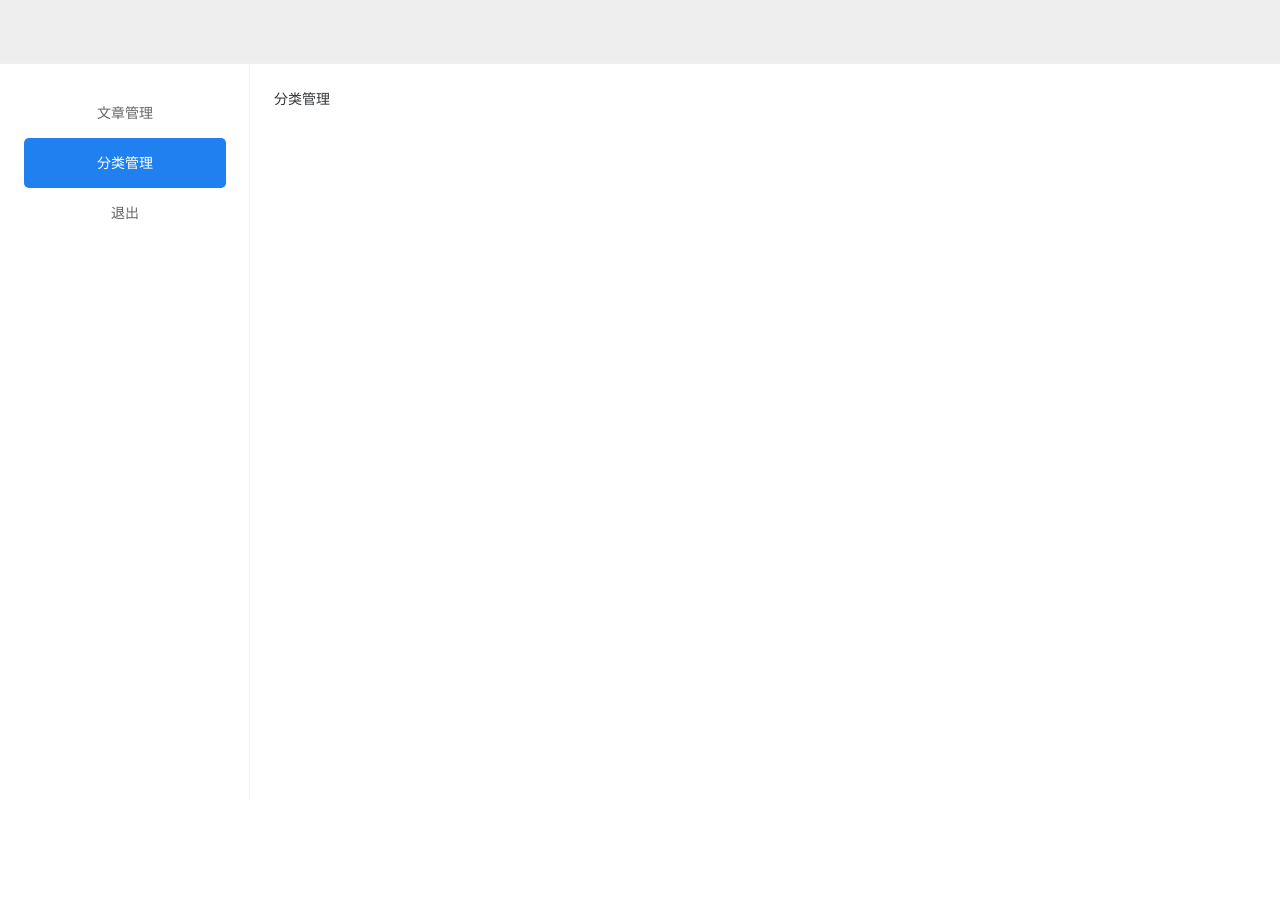
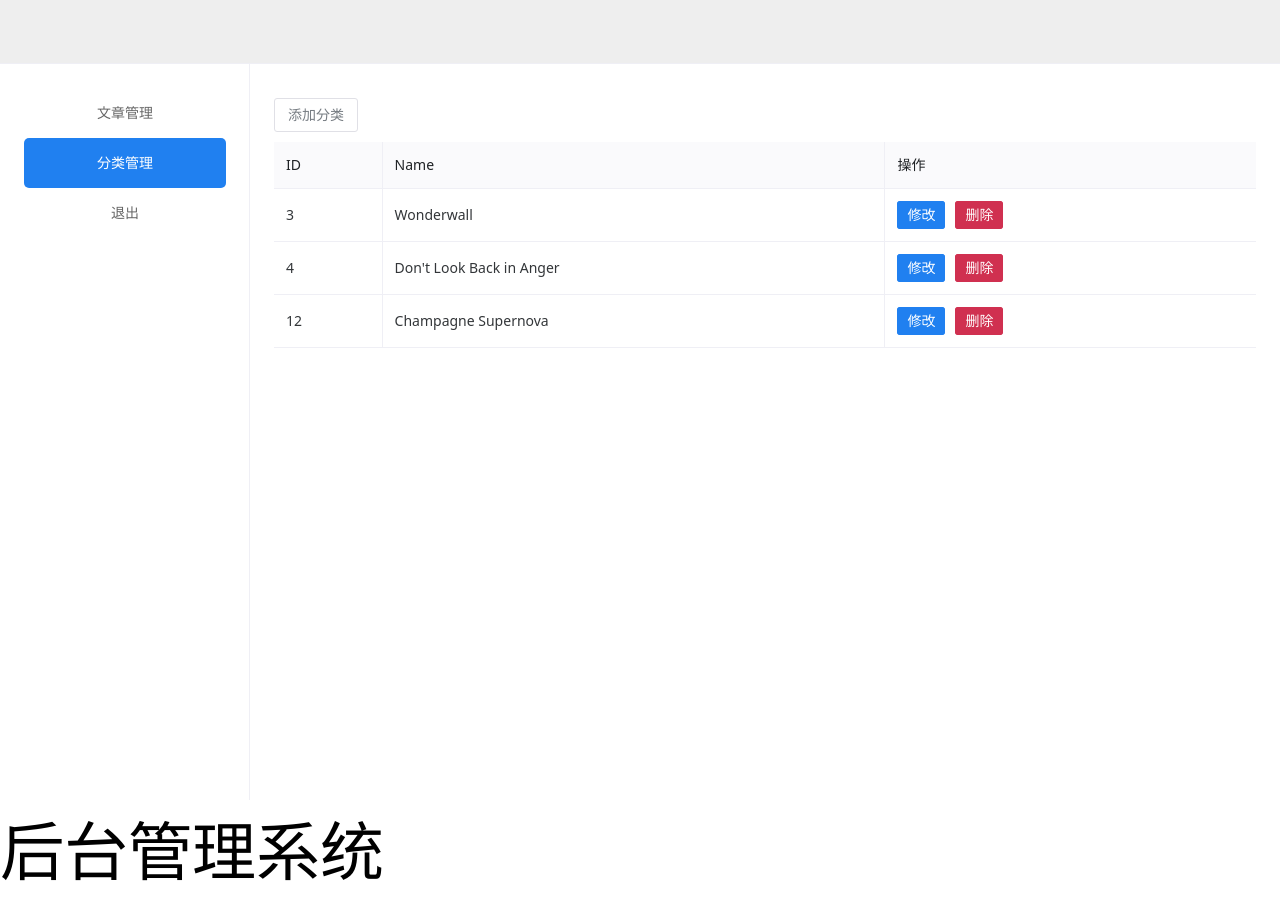
Before and after one commit to bcygsws/blog-pro, a Vue app in the folder client/: page /dashboard/manage_cat in a window 1280 px wide. Before the commit the page ends 800 px from the top, so only its background shows below. Built offline with nearby package versions, Linux system fonts and the light colour scheme.

Commit message:
:memo: 分类管理前端布局完成

```diff
--- a/client/src/components/category/CategoryView.vue
+++ b/client/src/components/category/CategoryView.vue
@@ -1,10 +1,12 @@
 <!--
-*@name: Login
+*@name: CategoryView
 *@author: Bao Chengyi
 *@date: 2024/7/24 21:45
 -->
 <template>
-  分类
+  <div>
+    我是列表组件
+  </div>
 </template>
 <script lang="ts">
 
--- a/client/src/components/manage/ManageCat.vue
+++ b/client/src/components/manage/ManageCat.vue
@@ -1,15 +1,187 @@
 <!--
-*@name: ManageCat
+*@name: Login
 *@author: Bao Chengyi
-*@date: 2024/7/25 22:16
+*@date: 2024/7/24 21:45
 -->
 <template>
-  分类管理
+  <div class="cat-container">
+    <!--添加分类 按钮，弹出模态框-->
+    <div class="head">
+      <n-button type="tertiary" size="medium" @click="addCat">添加分类</n-button>
+    </div>
+    <n-data-table
+        :columns="columns"
+        :single-line="false"
+        :data="data"
+        :pagination="false"
+        :bordered="false"
+    />
+    <!--修改按钮，点击后，使用Dialog预设的模态框-->
+    <n-modal v-model:show="showModal" preset="dialog" title="Dialog">
+      <template #header>
+        <div>{{ status === 1 ? '修改分类' : '添加分类' }}</div>
+      </template>
+      <div class="content">
+        <n-input v-model:value="catValue" placeholder="请输入一个分类"/>
+      </div>
+      <template #action>
+        <div>
+          <n-button type="success" size="small" @click="submitChange">{{ status === 1 ? '修改' : '添加' }}</n-button>
+        </div>
+      </template>
+    </n-modal>
+  </div>
 </template>
 <script lang="ts">
+import {defineComponent, h, ref} from 'vue';
+import {NButton} from 'naive-ui'
+import type {DataTableColumns} from 'naive-ui';
+import UseDiscreteAPI from "@/utils/useDiscreteAPI.ts";
+// 引入独立API
+const {message, dialog} = UseDiscreteAPI();
 
+interface ICategory {
+  id: number
+  name: string
+}
+
+// 为play方法增加一个参数，以区分点击的是【修改】按钮还是【删除】按钮
+function createColumns({play}: {
+  play: (row: ICategory, title: string) => void
+}): DataTableColumns<ICategory> {
+  return [
+    {
+      title: 'ID',
+      key: 'id'
+    },
+    {
+      title: 'Name',
+      key: 'name'
+    },
+    {
+      title: '操作',
+      key: 'actions',
+      render(row) {
+        return [{title: "修改"}, {title: "删除"}].map((item) => {
+          return h(
+              NButton,
+              {
+                strong: true,
+                size: 'small',
+                type: item.title === '修改' ? 'info' : 'error',
+                style: {
+                  marginRight: '10px'
+                },
+                onClick: () => play(row, item.title)
+              },
+              {default: () => item.title}
+          )
+        })
+
+
+      }
+    }
+  ]
+}
+
+const data: ICategory[] = [
+  {id: 3, name: 'Wonderwall'},
+  {id: 4, name: 'Don\'t Look Back in Anger'},
+  {id: 12, name: 'Champagne Supernova'}
+]
+
+export default defineComponent({
+  setup() {
+    // 修改分类时，模态框的显示和隐藏
+    const showModal = ref(false)
+    // 修改弹出的模态框中，分类值
+    const catValue = ref("");
+    // 维护一个状态量，number类型，0：添加分类；1：修改分类
+    const status = ref(0);
+
+    const columns = createColumns({
+      play(row: ICategory, title: string) {
+        console.log(row);//
+        console.log(title);
+        if (title === '修改') {
+          // 弹出模态框
+          showModal.value = true
+          // 将当前分类，回显到弹出的模态框中
+          catValue.value = row.name;
+          // 将status值修改为1
+          status.value = 1;
+
+
+        } else {
+          dialog.warning({
+            title: '警告',
+            content: '你确定删除这条数据吗？',
+            positiveText: '确定',
+            negativeText: '取消',
+            onPositiveClick: () => {
+              message.success('确定');
+            },
+            onNegativeClick: () => {
+            }
+          })
+
+        }
+      }
+    });
+    /**
+     * @name:addCat
+     * @description:添加分类 按钮，点击后，事件处理函数
+     * 复用 修改 按钮的那个对话框
+     *
+     * */
+    const addCat = () => {
+      // 1.弹出对话框
+      showModal.value = true;
+      // 2.内容区域，文本输入框内容清空
+      catValue.value = "";
+      // 将status值置为0，表示当前 添加分类
+      status.value = 0;
+
+    }
+    /**
+     * @name:
+     * @description:修改 按钮点击时，
+     * 根据status值，不能处理
+     * status为0,添加分类
+     * status为1，修改分类
+     *
+     *
+     * */
+    const submitChange = () => {
+      if (status.value === 1) {// 修改分类时，提交
+
+      } else {// 添加分类时，提交
+
+      }
+    }
+    return {
+      data,
+      columns,
+      showModal,
+      catValue,
+      submitChange,
+      addCat,
+      status
+    }
+  }
+});
 </script>
 
 <style lang="scss" scoped>
+.cat-container {
+  /*添加分类样式*/
+  .head {
+    padding: 5px 0;
+    margin: 5px 0;
+  }
+
+  .content {
+  }
+}
 
 </style>
--- a/client/src/views/dashboard/DashBoard.vue
+++ b/client/src/views/dashboard/DashBoard.vue
@@ -31,6 +31,8 @@
         </n-layout>
       </n-layout>
     </n-layout>
+    <!--水印-->
+    <div class="mark">后台管理系统</div>
   </div>
 
 </template>
@@ -66,6 +68,10 @@
       color: #ffffff;
     }
   }
+
+  .mark {
+    font-size: 64px;
+  }
 }
 
 </style>
--- a/client/src/views/login/Login.vue
+++ b/client/src/views/login/Login.vue
@@ -53,9 +53,9 @@ import type {FormInst, FormItemRule, FormRules} from 'naive-ui';
 import useDiscreteAPI from "@/utils/useDiscreteAPI";
 import {IForm, loginAPI} from "@/apis/login";
 import useLogin from "@/store/login";
-import {clear, setToken} from "@/utils/token";
+import {setToken} from "@/utils/token";
 import {encode, decode} from "js-base64";
-import resetForm from "@/utils/reset.ts";
+import resetForm from "@/utils/resetForm";
 
 const {message} = useDiscreteAPI();
 const loginStore = useLogin();
```
Also changed, not shown: client/src/utils/cookie.ts (deleted, +0 -45 lines), client/src/utils/resetForm.ts (renamed from client/src/utils/reset.ts).
